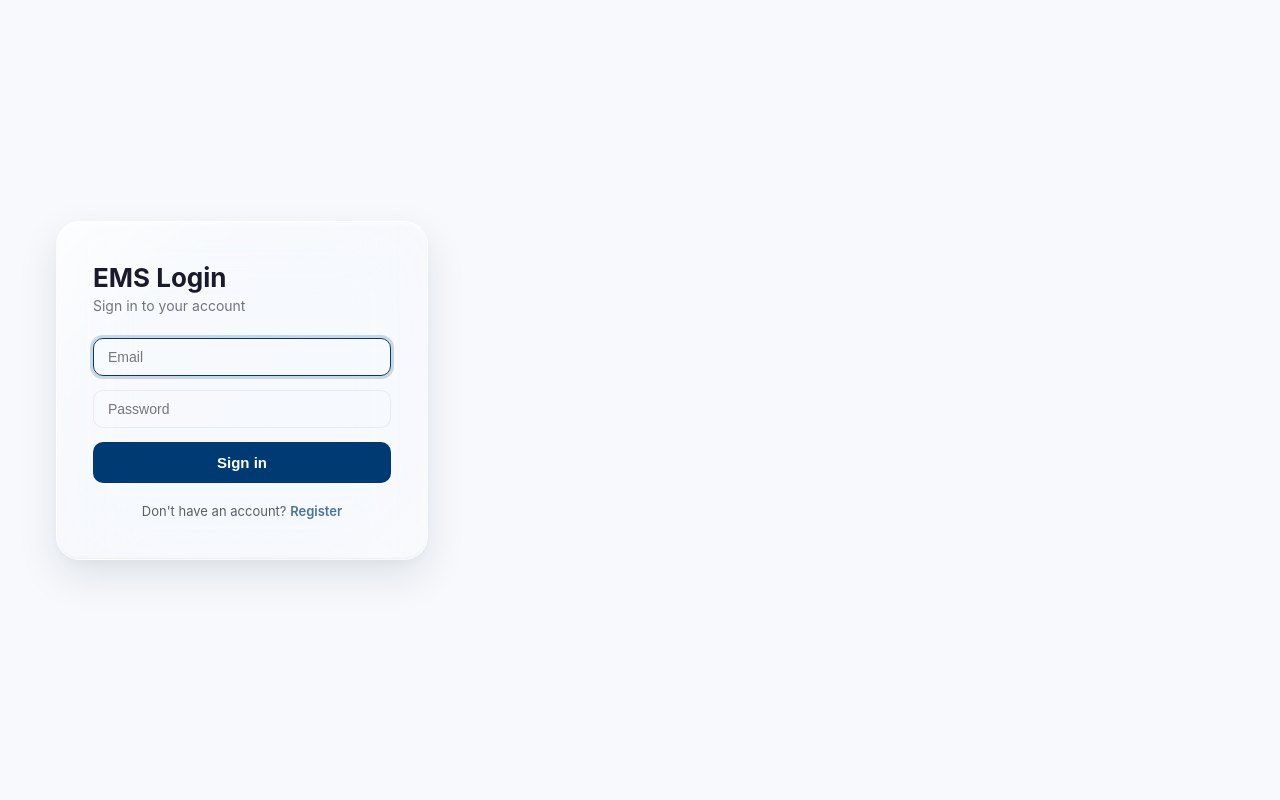
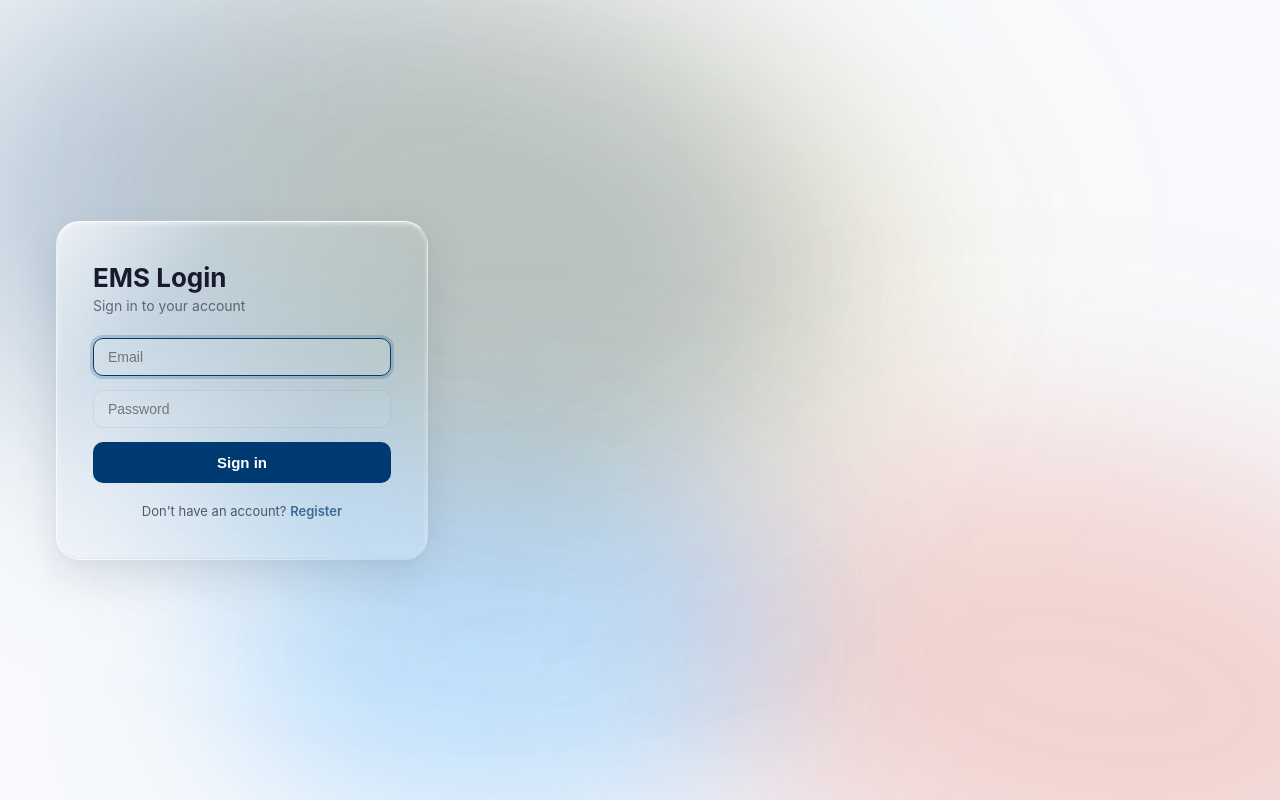
Before and after one commit to skyfalljoss/EMS_training, a React (Vite) app in the folder frontend/: page /login in a window 1280 px wide. Built offline with nearby package versions, Linux system fonts and the light colour scheme.

Commit message:
feat: add blob background, admin user creation page, glassmorphic auth layout

```diff
--- a/frontend/src/App.jsx
+++ b/frontend/src/App.jsx
@@ -4,6 +4,7 @@ import ProtectedRoute from './components/ProtectedRoute'
 import Login from './pages/Login'
 import Register from './pages/Register'
 import ChangePassword from './pages/ChangePassword'
+import CreateUser from './pages/CreateUser'
 import Sidebar from './components/Sidebar'
 import TopBar from './components/TopBar'
 import TweaksPanel from './components/TweaksPanel'
@@ -41,7 +42,12 @@ export default function App() {
 
   return (
     <div className="app">
-      <div className="bg-blobs">{/* blobs */}</div>
+      <div className="bg-blobs">
+        <div className="bg-blob b1"></div>
+        <div className="bg-blob b2"></div>
+        <div className="bg-blob b3"></div>
+        <div className="bg-blob b4"></div>
+      </div>
       {!isAuthPage && <Sidebar open={sidebarOpen} onClose={() => setSidebarOpen(false)} />}
       <div className={isAuthPage ? "auth-layout" : "main"}>
         {!isAuthPage && <TopBar
@@ -56,6 +62,7 @@ export default function App() {
             <Route path="/login" element={<Login />} />
             <Route path="/register" element={<Register />} />
             <Route path="/change-password" element={<ChangePassword />} />
+            <Route path="/admin/users" element={<ProtectedRoute><CreateUser /></ProtectedRoute>} />
             <Route path="/" element={<Navigate to="/dashboard" replace />} />
             <Route path="/dashboard" element={<ProtectedRoute><Dashboard /></ProtectedRoute>} />
             <Route path="/employees" element={<ProtectedRoute><Employees /></ProtectedRoute>} />
--- a/frontend/src/api/auth.js
+++ b/frontend/src/api/auth.js
@@ -20,3 +20,10 @@ export function changePassword(old_password, new_password) {
     body: JSON.stringify({ old_password, new_password }),
   })
 }
+
+export function createAuthUser(employee_id, email, password, auth_role) {
+  return request('/auth/users', {
+    method: 'POST',
+    body: JSON.stringify({ employee_id, email, password, auth_role }),
+  })
+}
--- a/frontend/src/components/Sidebar.jsx
+++ b/frontend/src/components/Sidebar.jsx
@@ -47,6 +47,12 @@ export default function Sidebar({ open, onClose }) {
             Payroll
           </NavLink></li>
         )}
+        {user?.role === 'admin' && (
+          <li><NavLink to="/admin/users" className={({isActive}) => isActive ? 'active' : ''}>
+            <svg className="icon" viewBox="0 0 20 20" fill="none" stroke="currentColor" strokeWidth="1.5"><path d="M9 11l-4 4"/><path d="M5 11l4 4"/><circle cx="17" cy="6" r="3"/><path d="M14 14l2-3 3 3"/></svg>
+            Users
+          </NavLink></li>
+        )}
       </ul>
       <div className="sidebar-footer">
         <div className="avatar">
--- /dev/null
+++ b/frontend/src/pages/CreateUser.jsx
@@ -0,0 +1,68 @@
+import { useState, useEffect } from 'react'
+import { createAuthUser } from '../api/auth'
+import { listEmployees } from '../api/employees'
+import { useAuth } from '../hooks/useAuth'
+
+export default function CreateUser() {
+  const { user } = useAuth()
+  const [employees, setEmployees] = useState([])
+  const [employeeId, setEmployeeId] = useState('')
+  const [email, setEmail] = useState('')
+  const [password, setPassword] = useState('')
+  const [role, setRole] = useState('employee')
+  const [error, setError] = useState('')
+  const [success, setSuccess] = useState('')
+  const [saving, setSaving] = useState(false)
+
+  useEffect(() => {
+    listEmployees().then(data => setEmployees(data)).catch(() => {})
+  }, [])
+
+  async function handleSubmit(e) {
+    e.preventDefault()
+    setError('')
+    setSuccess('')
+    setSaving(true)
+    try {
+      await createAuthUser(Number(employeeId), email, password, role)
+      setEmployeeId(''); setEmail(''); setPassword('')
+      setSuccess(`User created successfully (${role})`)
+    } catch (err) {
+      setError(err.message || 'Failed to create user')
+    } finally {
+      setSaving(false)
+    }
+  }
+
+  if (user?.role !== 'admin') {
+    return <div className="screens-content"><p>Access denied. Admin only.</p></div>
+  }
+
+  return (
+    <div className="screens-content">
+      <h2>Create Auth User</h2>
+      {error && <div className="error">{error}</div>}
+      {success && <div className="success">{success}</div>}
+      <form onSubmit={handleSubmit} style={{ maxWidth: 400 }}>
+        <select value={employeeId} onChange={e => setEmployeeId(e.target.value)} required>
+          <option value="">Select employee…</option>
+          {employees.map(emp => (
+            <option key={emp.id} value={emp.id}>{emp.name} (ID: {emp.id})</option>
+          ))}
+        </select>
+        <input type="email" placeholder="Email" value={email}
+          onChange={e => setEmail(e.target.value)} required />
+        <input type="password" placeholder="Password" value={password}
+          onChange={e => setPassword(e.target.value)} required />
+        <select value={role} onChange={e => setRole(e.target.value)} required>
+          <option value="employee">Employee</option>
+          <option value="manager">Manager</option>
+          <option value="admin">Admin</option>
+        </select>
+        <button type="submit" disabled={saving}>
+          {saving ? 'Creating…' : 'Create User'}
+        </button>
+      </form>
+    </div>
+  )
+}
--- a/frontend/src/styles/design.css
+++ b/frontend/src/styles/design.css
@@ -706,12 +706,21 @@ a{text-decoration:none;color:inherit}
 }
 
 /* Auth pages */
+.bg-blobs {
+  position: fixed;
+  inset: 0;
+  z-index: 0;
+  overflow: hidden;
+  pointer-events: none;
+}
+
 .auth-layout {
-  flex: 1;
   display: flex;
   align-items: center;
   justify-content: center;
   min-height: 100vh;
+  position: relative;
+  z-index: 1;
 }
 
 .login-page {
```
Also changed, not shown: 2 other files (tests, documents, lock files or other folders).
